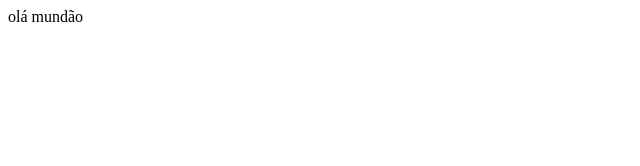
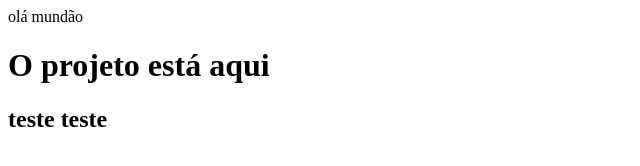
Before and after one commit to ednadepaula/repDevstoBlu, a plain HTML site: page index.html in a window 1280 px wide. Shown: the whole page, without its empty margins (0-640 px from the left). Drawn offline with Linux system fonts and the light colour scheme.

Commit message:
criei um h1 e um h2

```diff
--- a/index.html
+++ b/index.html
@@ -1 +1,4 @@
 olá mundão
+
+<h1>O projeto está aqui</h1>
+<h2> teste teste </h2>
```
